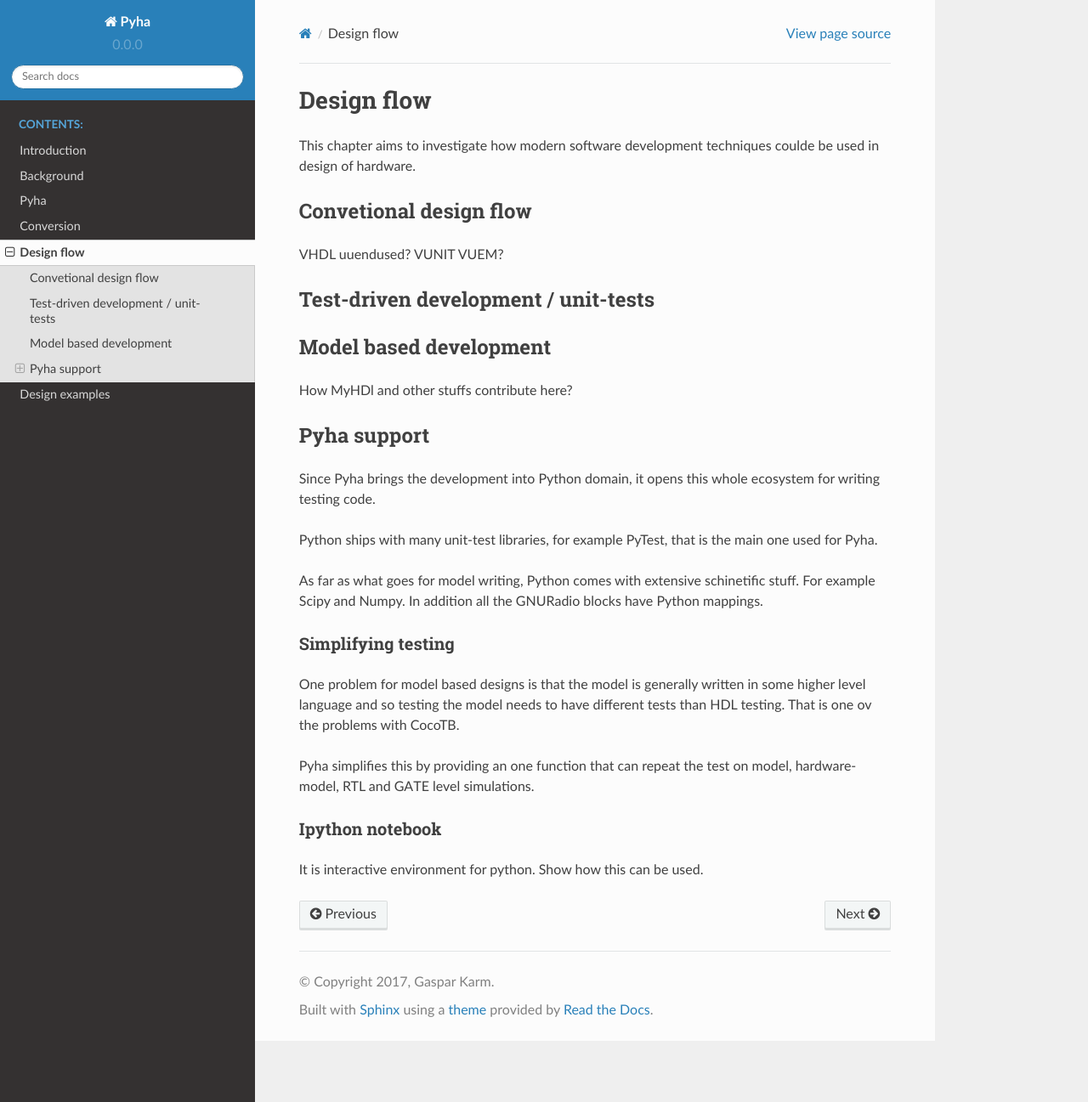
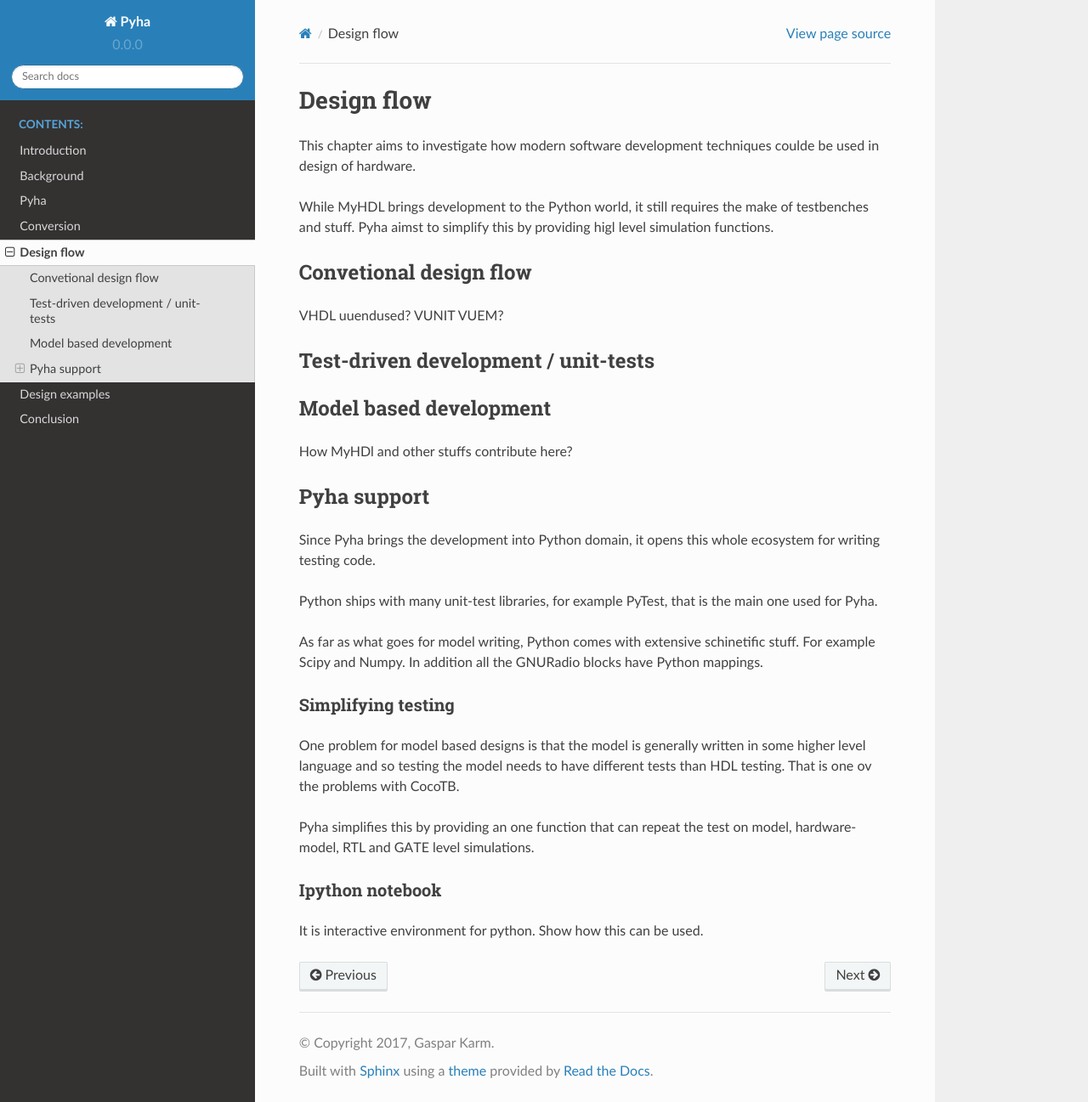
Before and after one commit to gasparka/thesis, a Sphinx documentation site: the page built from docs/design_flow.rst, in a window 1280 px wide and 1297 px high. Shown: the whole window at 85% size. Built offline with Sphinx 7.4.7 and the Read the Docs theme 2.0.0, drawn with Linux system fonts in a browser that asks for light colours.

Commit message:
first conclusions

```diff
--- a/docs/bibliography.bib
+++ b/docs/bibliography.bib
@@ -21,7 +21,7 @@
   author = {Steven W. Smith}
 }
 
-@ONLINE{pythondoc,
+@MISC{pythondoc,
 	title = {Python documentation},
 	url = {https://docs.python.org}
 }
--- a/docs/design_flow.rst
+++ b/docs/design_flow.rst
@@ -3,6 +3,9 @@ Design flow
 
 This chapter aims to investigate how modern software development techniques coulde be used
 in design of hardware.
+
+While MyHDL brings development to the Python world, it still requires the make of testbenches
+and stuff. Pyha aimst to simplify this by providing higl level simulation functions.
 
 Convetional design flow
 -----------------------
--- a/docs/index.rst
+++ b/docs/index.rst
@@ -16,6 +16,7 @@ Thesis!
     conversion
     design_flow
     design_examples
+    conclusion
 
 .. bibliography:: bibliography.bib
     :style: unsrt
```
Also changed, not shown: docs/conclusion.rst (added, +38 -0 lines), 1 other file.
